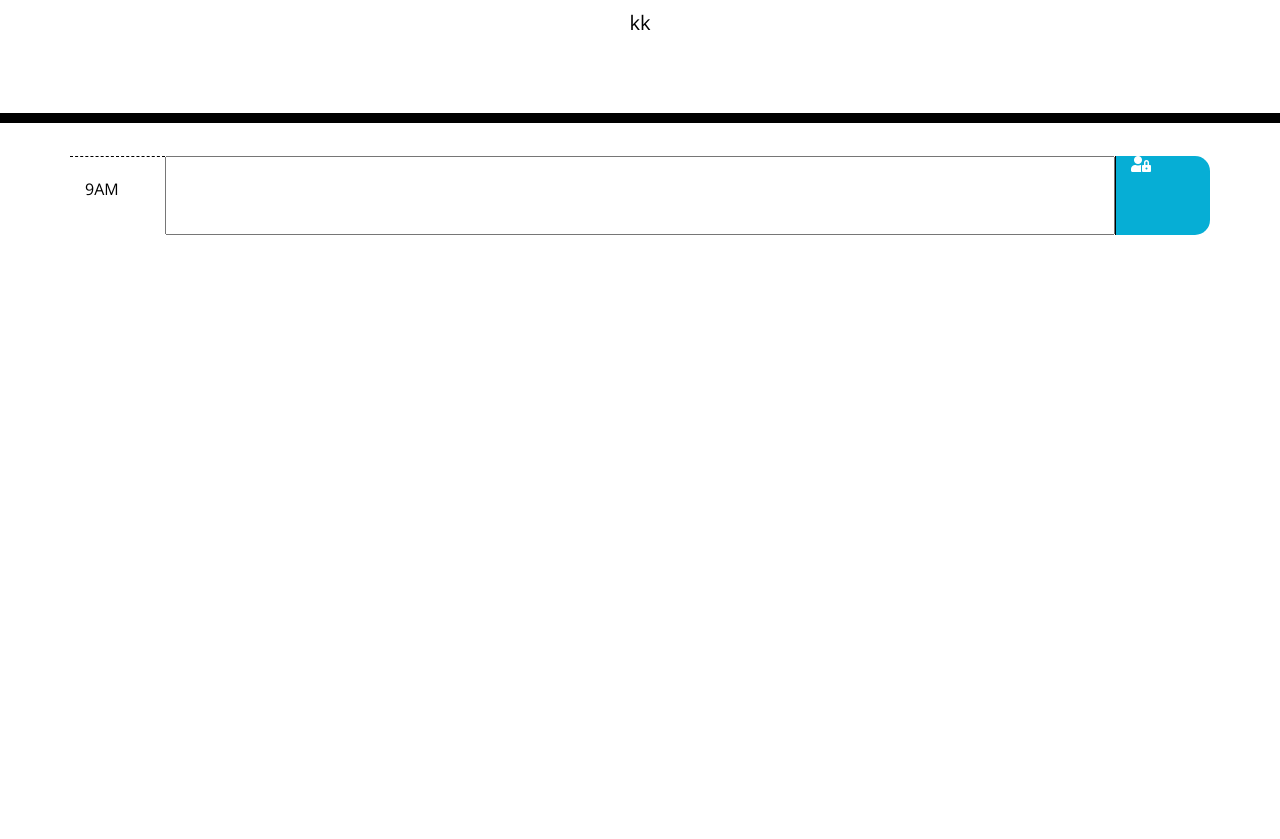
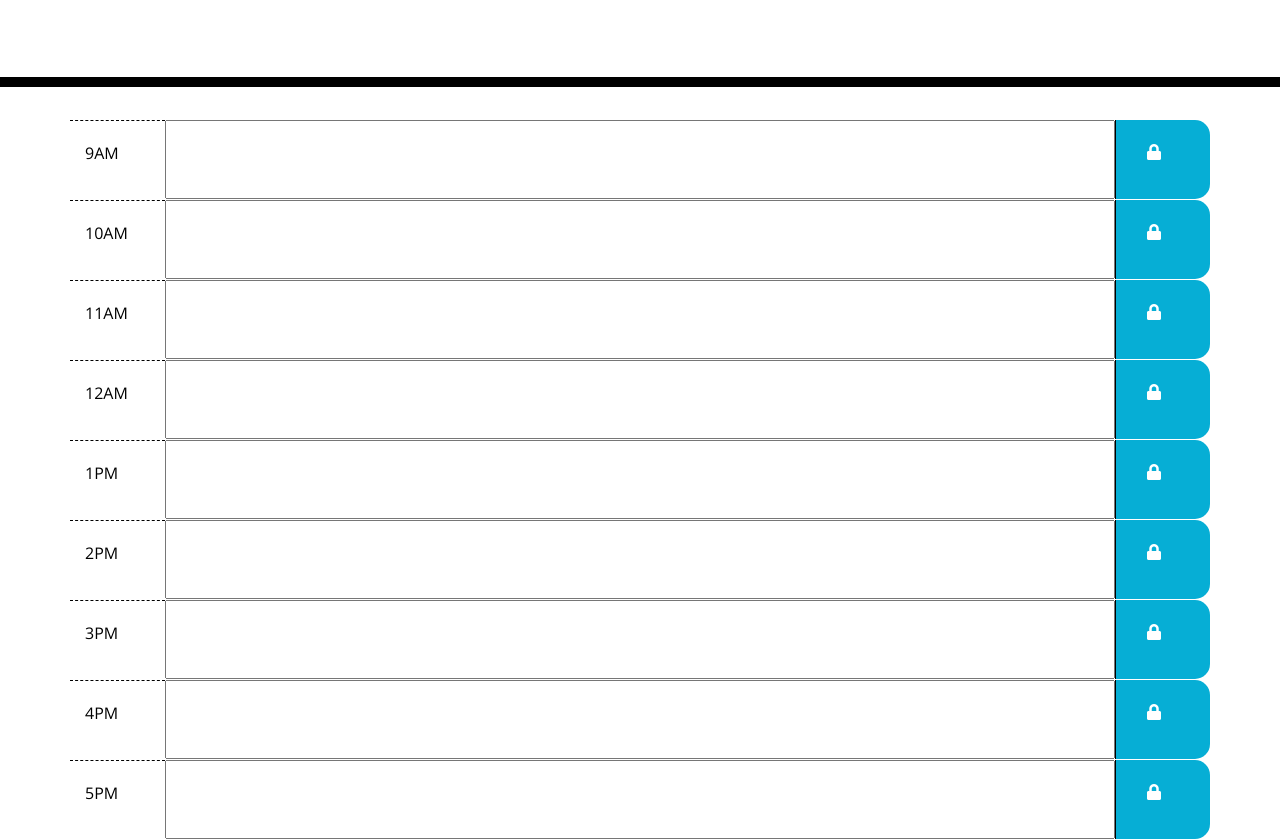
Before and after one commit to AnjaliKevadiya/day-scheduler, a plain HTML site: page index.html in a window 1280 px wide. Shown: the part 181-1020 px from the top of the page. Before the commit the page ends 800 px from the top, so only its background shows below. Drawn offline with nearby package versions, Linux system fonts and the light colour scheme.

```diff
--- a/Assets/js/script.js
+++ b/Assets/js/script.js
@@ -1,4 +1,27 @@
 $(document).ready(function() {
-    var today = moment().format('MMMM Do YYYY');
-    console.log(today);
+    var todayDate = moment().format('MMMM Do YYYY');
+    console.log(todayDate);
+
+    var currentTime = moment().format('H');
+    console.log(currentTime)
+
+    var currentTime = $(this).attr("data-hour");
+    console.log(hour)
+
+    var timeBlocks = $(".input-block");
+    console.log(timeBlocks)
+    console.log(timeBlocks.length);
+
+    // currentTime = currentTime - 9;
+
+    for(var i=0; i < timeBlocks.length; i++) {
+        if (i === currentTime) {
+            timeBlocks[i].attr("class", "present");
+        }
+        else if (i < currentTime) {
+            timeBlocks[i].attr("class", "present");
+        } else {
+            timeBlocks[i].attr("class", "future");
+        }
+    }
 });
--- a/index.html
+++ b/index.html
@@ -29,7 +29,7 @@
     <header class="jumbotron">
       <h1 class="display-3">Work Day Scheduler</h1>
       <p class="lead">A simple calendar app for scheduling your work day</p>
-      <p id="currentDay" class="lead">kk</p>
+      <p id="currentDay" class="lead"></p>
     </header>
     <!-- Header -->
 
@@ -38,9 +38,58 @@
       <section class="container">
 
         <div class="row">
-          <div class="col-md-1 hour pt-4">9AM</div>
-          <input id="9Row" class="user-event-input col-md-10 event-input-block">
-          <div class="col-md-1 saveBtn" data-hour=9><i class="fas fa-user-lock"></i></div>
+          <div class="col-md-1 pt-4 hour" data-hour="9">9AM</div>
+          <input class="user-event-input col-md-10 input-block">
+          <div class="col-md-1 saveBtn"><i class="fas fa-lock pl-3 pt-4"></i></div>
+          <!-- <div class="col-md-1 saveBtn" data-hour=9><i class="fas fa-user-lock pt-4"></i></div> -->
+        </div>
+
+        <div class="row">
+          <div class="col-md-1 pt-4 hour" data-hour="10">10AM</div>
+          <input class="user-event-input col-md-10 input-block">
+          <div class="col-md-1 saveBtn"><i class="fas fa-lock pl-3 pt-4"></i></div>
+        </div>
+
+        <div class="row">
+          <div class="col-md-1 pt-4 hour" data-hour="11">11AM</div>
+          <input class="user-event-input col-md-10 input-block">
+          <div class="col-md-1 saveBtn"><i class="fas fa-lock pl-3 pt-4"></i></div>
+        </div>
+
+        <div class="row">
+          <div class="col-md-1 pt-4 hour" data-hour="12">12AM</div>
+          <input class="user-event-input col-md-10 input-block">
+          <div class="col-md-1 saveBtn"><i class="fas fa-lock pl-3 pt-4"></i></div>
+        </div>
+
+        <div class="row">
+          <div class="col-md-1 pt-4 hour" data-hour="13">1PM</div>
+          <input class="user-event-input col-md-10 input-block">
+          <div class="col-md-1 saveBtn"><i class="fas fa-lock pl-3 pt-4"></i></div>
+        </div>
+
+        <div class="row">
+          <div class="col-md-1 pt-4 hour" data-hour="14">2PM</div>
+          <input class="user-event-input col-md-10 input-block">
+          <div class="col-md-1 saveBtn"><i class="fas fa-lock pl-3 pt-4"></i></div>
+        </div>
+
+        <div class="row">
+          <div class="col-md-1 pt-4 hour" data-hour="15">3PM</div>
+          <input class="user-event-input col-md-10 input-block">
+          <div class="col-md-1 saveBtn"><i class="fas fa-lock pl-3 pt-4"></i></div>
+        </div>
+
+        <div class="row">
+          <div class="col-md-1 pt-4 hour" data-hour="16">4PM</div>
+          <input class="user-event-input col-md-10 input-block">
+          <div class="col-md-1 saveBtn"><i class="fas fa-lock pl-3 pt-4"></i></div>
+        </div>
+
+        <div class="row">
+          <div class="col-md-1 pt-4 hour" data-hour="17" >5PM</div>
+          <input class="user-event-input col-md-10 input-block">
+          <div class="col-md-1 saveBtn"><i class="fas fa-lock pl-3 pt-4"></i></div>
         </div>
 
       </section>
```
Also changed, not shown: 1 other file.
